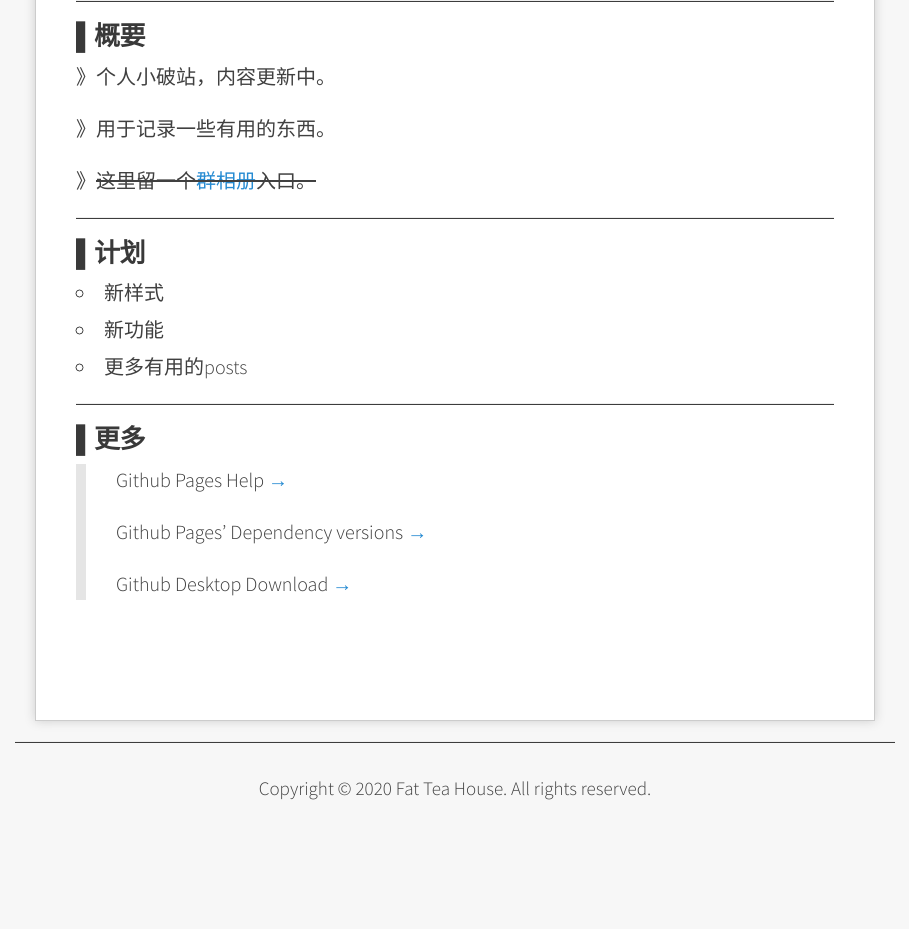
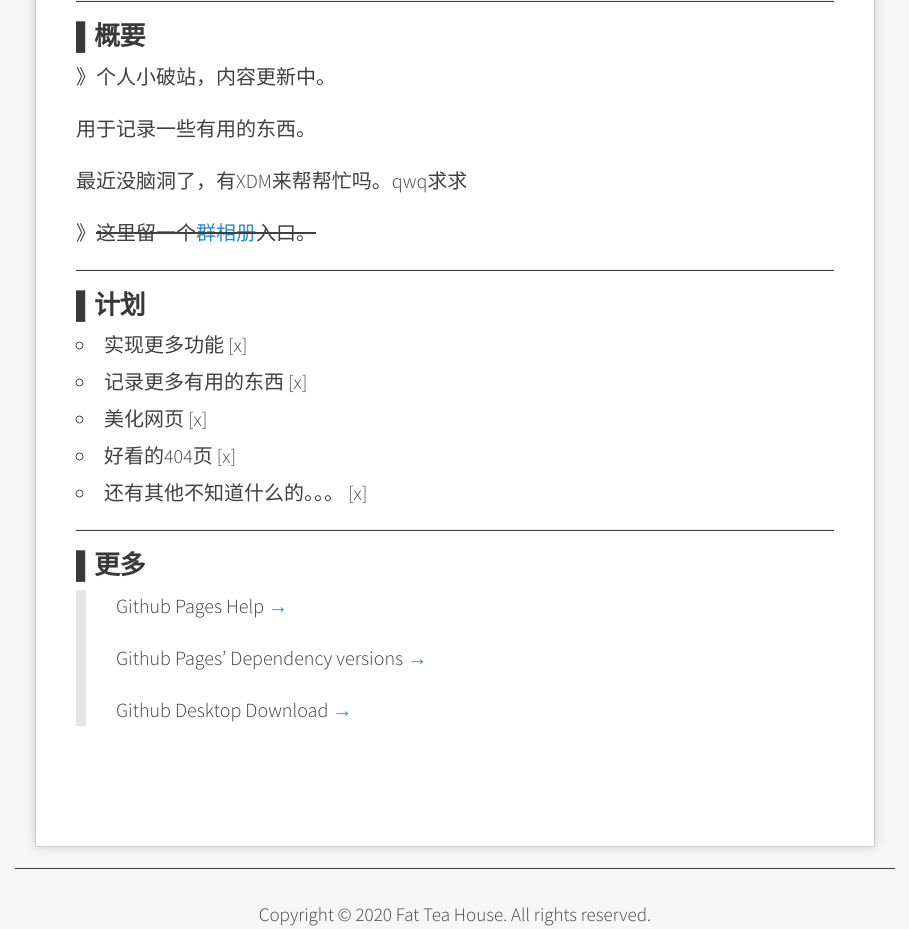
Before and after one commit to Melody-of-Oblivion/Melody-of-Oblivion.github.io, a Jekyll site: the page built from pages/about.md, in a window 1280 px wide and 1396 px high. Shown: the part 467-1396 px from the top of the window, without its empty margins (185-1094 px from the left). Built offline with Jekyll 4.4.1, drawn with Linux system fonts in a browser that asks for light colours.

Commit message:
small update
build ver1.6.17

```diff
--- a/pages/about.md
+++ b/pages/about.md
@@ -10,7 +10,9 @@ permalink: /about/
 
 》个人小破站，内容更新中。
 
-》用于记录一些有用的东西。
+用于记录一些有用的东西。
+
+最近没脑洞了，有XDM来帮帮忙吗。qwq求求
 
 》~~这里留一个[群相册](https://h5.qzone.qq.com/groupphoto/index?inqq=3&groupId=609205733)入口。~~
 
@@ -18,9 +20,11 @@ permalink: /about/
 
 ### ▌计划
 
-- 新样式
-- 新功能
-- 更多有用的posts
+- 实现更多功能 [x]
+- 记录更多有用的东西 [x]
+- 美化网页 [x]
+- 好看的404页 [x]
+- 还有其他不知道什么的。。。 [x]
 
 ---
 
```
Also changed, not shown: pages/applist.md (+1 -1 lines).
